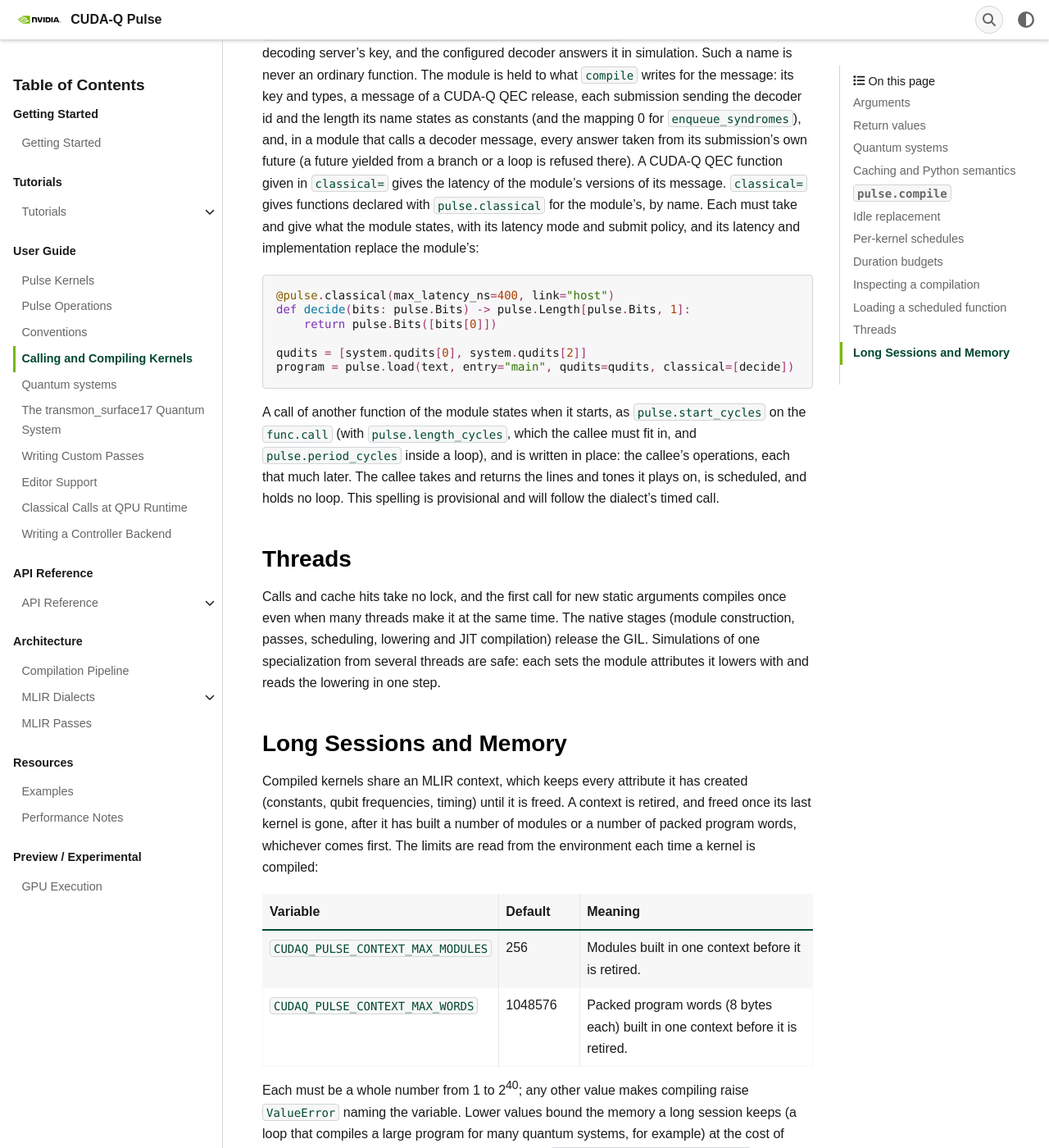
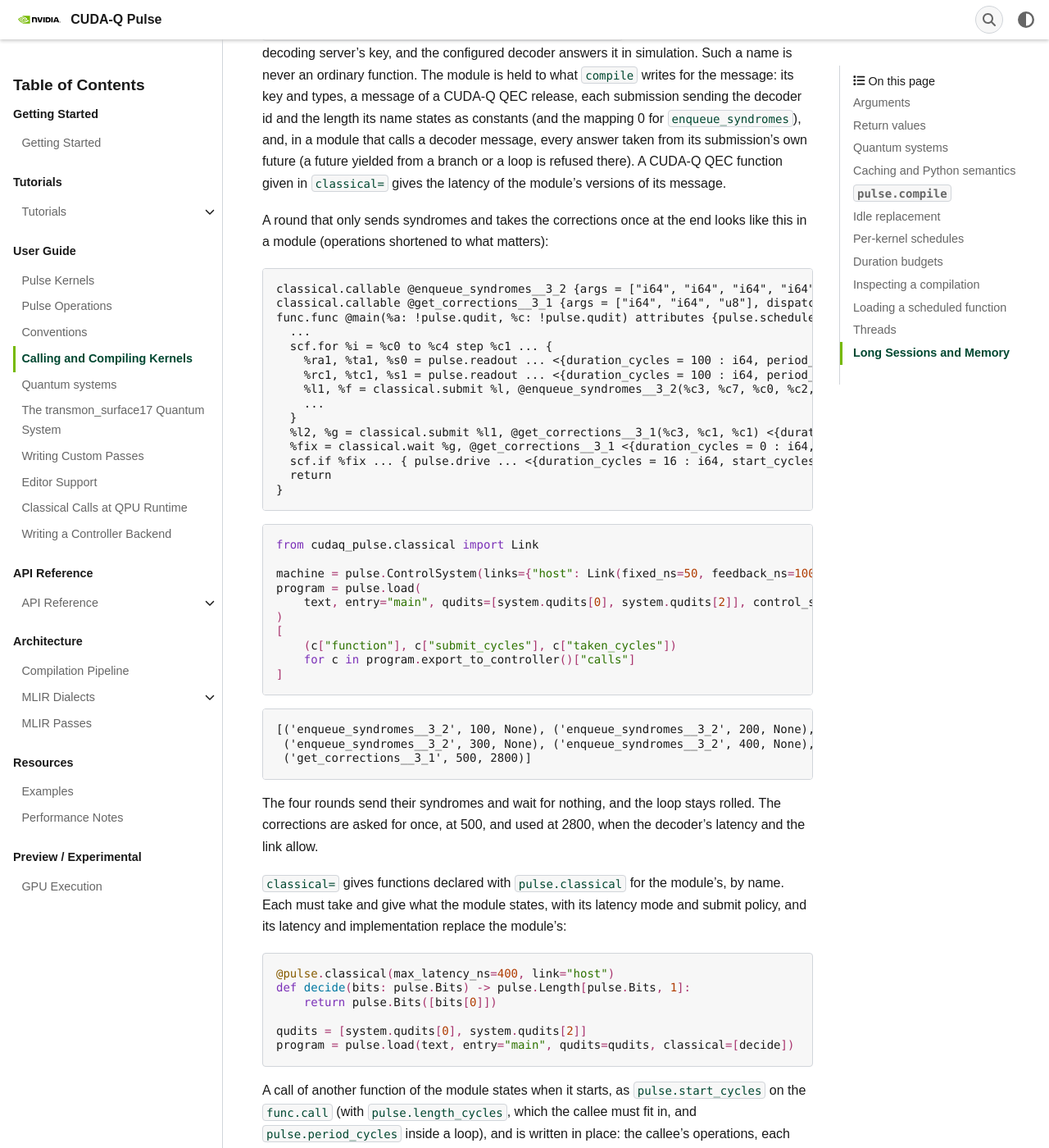
Before and after one commit to Arishsingh/cudaq-pulse, a Sphinx documentation site: the page built from docs/user_guide/compilation.rst, in a window 1280 px wide and 1400 px high, scrolled down 10540 px. Shown: the whole window at 82% size. Built offline with Sphinx 7.4.7, drawn with Linux system fonts in a browser that asks for light colours; some web fonts are replaced; pages that are not in the unit, such as notebooks, are missing from menus; the version number could not be read and is left out.

Commit message:
Show a decoder round in a loaded module in the user guide
The section on loading a scheduled function says how CUDA-Q QEC's decoder
messages in a module are read; this adds a module that sends its syndromes
each round and takes the corrections once, and what loading it gives.

Signed-off-by: A.M. Santana <anthonys@nvidia.com>

```diff
--- a/docs/user_guide/compilation.rst
+++ b/docs/user_guide/compilation.rst
@@ -510,6 +510,51 @@ from its submission's own future (a future yielded from a branch or a loop
 is refused there). A CUDA-Q QEC
 function given in ``classical=`` gives the latency of the module's versions
 of its message.
+
+A round that only sends syndromes and takes the corrections once at the end
+looks like this in a module (operations shortened to what matters):
+
+.. code-block:: text
+
+   classical.callable @enqueue_syndromes__3_2 {args = ["i64", "i64", "i64", "i64", "bits:2"], dispatch_key = 2128133762 : i64, ...}
+   classical.callable @get_corrections__3_1 {args = ["i64", "i64", "u8"], dispatch_key = 2284673953 : i64, latency_max_ns = 1.0e+03 : f64, ...}
+   func.func @main(%a: !pulse.qudit, %c: !pulse.qudit) attributes {pulse.schedule_state = #pulse.schedule_state<timed>} {
+     ...
+     scf.for %i = %c0 to %c4 step %c1 ... {
+       %ra1, %ta1, %s0 = pulse.readout ... <{duration_cycles = 100 : i64, period_cycles = array<i64: 100>, start_cycles = 0 : i64}> ...
+       %rc1, %tc1, %s1 = pulse.readout ... <{duration_cycles = 100 : i64, period_cycles = array<i64: 100>, start_cycles = 0 : i64}> ...
+       %l1, %f = classical.submit %l, @enqueue_syndromes__3_2(%c3, %c7, %c0, %c2, %s0, %s1) <{duration_cycles = 100 : i64, period_cycles = array<i64: 100>, start_cycles = 100 : i64}> ...
+       ...
+     }
+     %l2, %g = classical.submit %l1, @get_corrections__3_1(%c3, %c1, %c1) <{duration_cycles = 100 : i64, start_cycles = 500 : i64}> ...
+     %fix = classical.wait %g, @get_corrections__3_1 <{duration_cycles = 0 : i64, start_cycles = 2800 : i64}> ...
+     scf.if %fix ... { pulse.drive ... <{duration_cycles = 16 : i64, start_cycles = 2800 : i64}> ... }
+     return
+   }
+
+.. code-block:: python
+
+   from cudaq_pulse.classical import Link
+
+   machine = pulse.ControlSystem(links={"host": Link(fixed_ns=50, feedback_ns=100)})
+   program = pulse.load(
+       text, entry="main", qudits=[system.qudits[0], system.qudits[2]], control_system=machine
+   )
+   [
+       (c["function"], c["submit_cycles"], c["taken_cycles"])
+       for c in program.export_to_controller()["calls"]
+   ]
+
+.. code-block:: text
+
+   [('enqueue_syndromes__3_2', 100, None), ('enqueue_syndromes__3_2', 200, None),
+    ('enqueue_syndromes__3_2', 300, None), ('enqueue_syndromes__3_2', 400, None),
+    ('get_corrections__3_1', 500, 2800)]
+
+The four rounds send their syndromes and wait for nothing, and the loop stays
+rolled. The corrections are asked for once, at 500, and used at 2800, when the
+decoder's latency and the link allow.
+
 ``classical=`` gives functions declared with
 ``pulse.classical`` for the module's, by name. Each must take and give what
 the module states, with its latency mode and submit policy, and its latency
```
